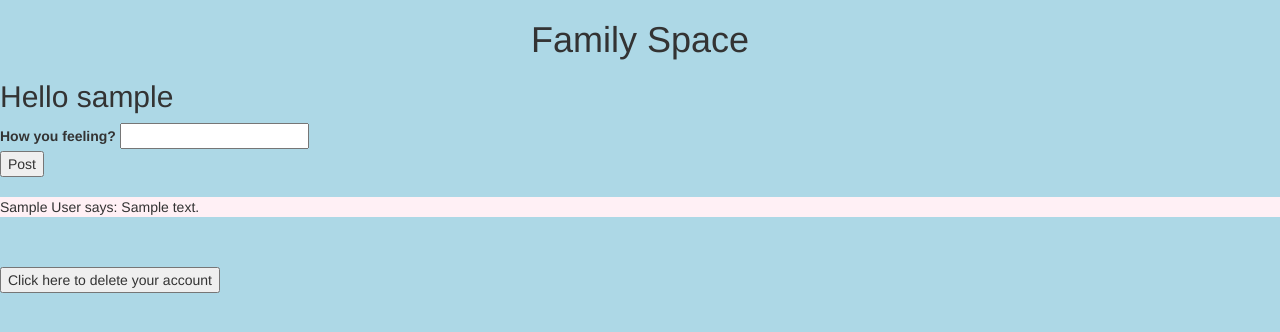
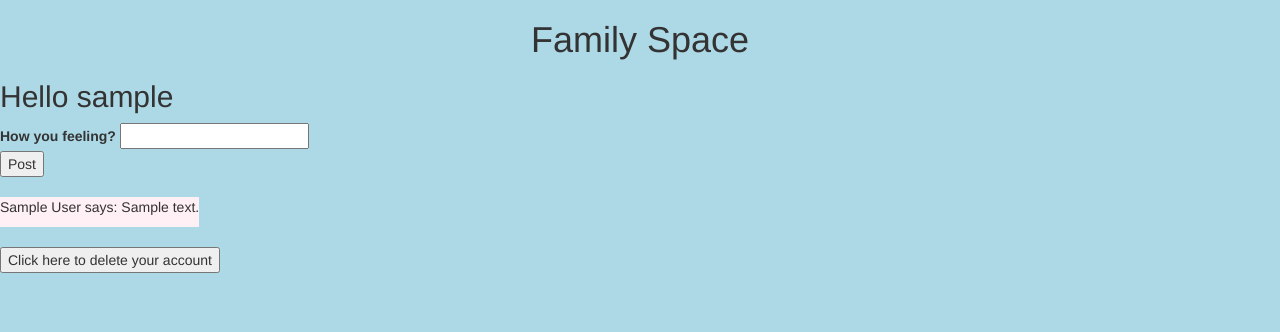
Before and after one commit to ykyasin/Family-Space, a Flask app: a page that uses application/templates/index.html in a window 1280 px wide. Shown: the top 332 px of the page. Run offline with Flask 2, Linux system fonts and the light colour scheme; tables that the repository leaves empty hold one stand-in row (values such as "Sample post"); some libraries are stand-ins or nearby versions.

Commit message:
Some css

```diff
--- a/application/templates/index.html
+++ b/application/templates/index.html
@@ -8,7 +8,7 @@
             {{postform.submit}}
         </form>
     <br>
-    <div style="background-color:lavenderblush;">
+    <div class="hmm" style="background-color:lavenderblush;">
     {% for post in posts %}
         <p> {{users[posts.index(post)]}} says: {{post}} </p>
         {% if users[posts.index(post)] == user %}
--- a/application/templates/layout.html
+++ b/application/templates/layout.html
@@ -15,6 +15,10 @@
         h1 {
           text-align: center;
         }
+        .hmm {
+        display: inline-block;
+        margin: 0;
+        }
         </style>
 </head>
 <body>
```
